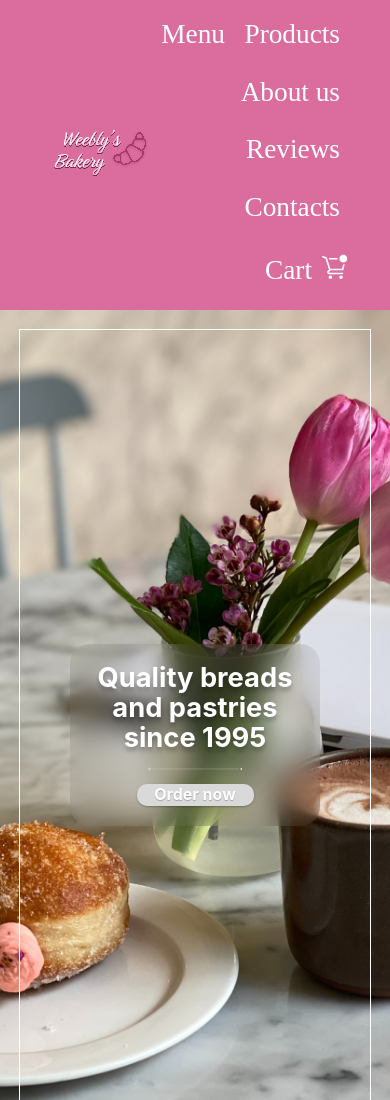
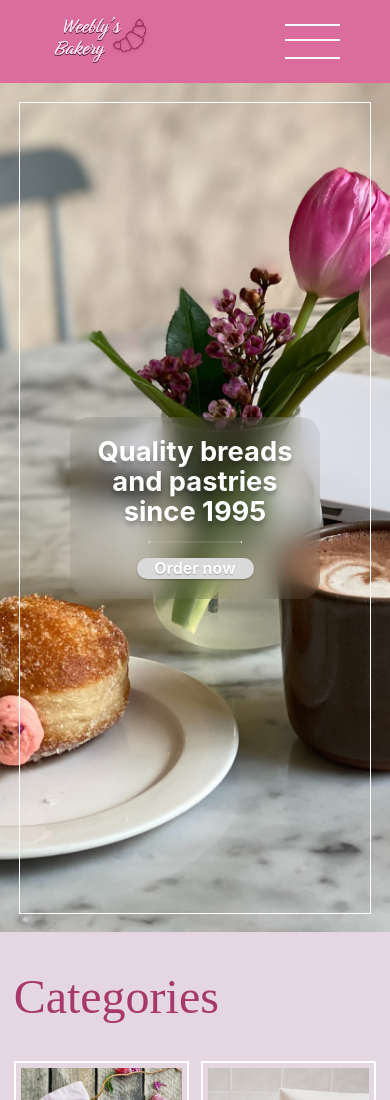
Before and after one commit to obond3006/Weblees-Bakery, a plain HTML site: page index.html in a window 390 px wide. Shown: the top 1100 px of the page. Drawn offline with Linux system fonts and the light colour scheme; a web font is replaced by a local one.

Commit message:
Added js and css for burger

```diff
--- a/index.html
+++ b/index.html
@@ -46,25 +46,26 @@
                     </defs>
                 </svg>
             </div>
+            <div class="burger">
+                <div></div>
+            </div>
             <nav class="menu">
-                <a href="" class="menu"><h3 class="menu">Menu</h3></a>
-                <a href="#categories" class="menu"><h3 class="menu">Products</h3></a>
-                <a href="#about-us" class="menu"><h3 class="menu">About us</h3></a>
-                <a href="#reviews" class="menu"><h3 class="menu">Reviews</h3></a>
-                <a href="#contacts" class="menu"><h3 class="menu">Contacts</h3></a>
-                <div class="cart">
-                    <a href="" class="menu"><h3 class="menu">Cart</h3></a>
-                    <a href="" class="menu"><svg class="cart" width="28" height="28" viewBox="0 0 28 28" fill="none" xmlns="http://www.w3.org/2000/svg">
-                    <path d="M10.3677 24.8889C11.3342 24.8889 12.1177 24.1054 12.1177 23.1389C12.1177 22.1724 11.3342 21.3889 10.3677 21.3889C9.40118 21.3889 8.61768 22.1724 8.61768 23.1389C8.61768 24.1054 9.40118 24.8889 10.3677 24.8889Z" fill="white"/>
-                    <path d="M21 24.8889C21.9665 24.8889 22.75 24.1054 22.75 23.1389C22.75 22.1724 21.9665 21.3889 21 21.3889C20.0335 21.3889 19.25 22.1724 19.25 23.1389C19.25 24.1054 20.0335 24.8889 21 24.8889Z" fill="white"/>
-                    <path d="M17.5545 5.44447C17.5191 5.18671 17.5009 4.92688 17.5001 4.66669C17.5009 4.40651 17.5191 4.14668 17.5545 3.88892H8.93677L9.44232 5.44447H17.5545Z" fill="white"/>
-                    <path d="M23.3334 10.5H23.0067L22.0345 14.7778H10.3678L6.81338 3.52331C6.77493 3.40389 6.70817 3.29554 6.61878 3.20751C6.52939 3.11948 6.42004 3.05437 6.30005 3.01775L3.11116 2.03775C3.0131 2.00762 2.91007 1.9971 2.80795 2.00679C2.70583 2.01647 2.60662 2.04618 2.51598 2.09421C2.33292 2.1912 2.1959 2.35695 2.13505 2.55498C2.07419 2.753 2.0945 2.9671 2.1915 3.15015C2.2885 3.33321 2.45424 3.47023 2.65227 3.53109L5.44449 4.38664L9.01449 15.6644L7.73893 16.7066L7.63782 16.8078C7.32231 17.1714 7.14347 17.6336 7.13211 18.1149C7.12075 18.5962 7.27759 19.0663 7.5756 19.4444C7.78759 19.7022 8.05697 19.9068 8.3622 20.0419C8.66742 20.1769 9.00002 20.2387 9.33338 20.2222H22.3145C22.5208 20.2222 22.7186 20.1403 22.8645 19.9944C23.0103 19.8485 23.0923 19.6507 23.0923 19.4444C23.0923 19.2381 23.0103 19.0403 22.8645 18.8944C22.7186 18.7486 22.5208 18.6666 22.3145 18.6666H9.20893C9.11937 18.6636 9.03211 18.6375 8.95558 18.5908C8.87905 18.5442 8.81584 18.4786 8.77205 18.4005C8.72827 18.3223 8.70538 18.2341 8.70562 18.1445C8.70585 18.0549 8.72919 17.9668 8.77338 17.8889L10.6478 16.3333H22.6567C22.8365 16.3377 23.0123 16.2797 23.1541 16.169C23.2959 16.0584 23.395 15.9021 23.4345 15.7266L24.6556 10.3522C24.2219 10.4517 23.7783 10.5012 23.3334 10.5Z" fill="white"/>
-                    <path d="M23.3332 8.55561C25.481 8.55561 27.2221 6.8145 27.2221 4.66672C27.2221 2.51895 25.481 0.777832 23.3332 0.777832C21.1855 0.777832 19.4443 2.51895 19.4443 4.66672C19.4443 6.8145 21.1855 8.55561 23.3332 8.55561Z" fill="white"/>
-                    </svg>
-                    </a>
-                </div>
+                <a href="" class="menu-link"><h3 class="menu-heading">Menu</h3></a>
+                <a href="#categories" class="menu-link"><h3 class="menu-heading">Products</h3></a>
+                <a href="#about-us" class="menu-link"><h3 class="menu-heading">About us</h3></a>
+                <a href="#reviews" class="menu-link"><h3 class="menu-heading">Reviews</h3></a>
+                <a href="#contacts" class="menu-link"><h3 class="menu-heading">Contacts</h3></a>
+                <a href="#contacts" class="menu-link"><h3 class="menu-heading">Cart</h3></a>
             </nav>
         </div>
+        <nav class="burger-menu">
+            <a href="" class="menu-link"><h3 class="menu-heading">Menu</h3></a>
+            <a href="#categories" class="menu-link"><h3 class="menu-heading">Products</h3></a>
+            <a href="#about-us" class="menu-link"><h3 class="menu-heading">About us</h3></a>
+            <a href="#reviews" class="menu-link"><h3 class="menu-heading">Reviews</h3></a>
+            <a href="#contacts" class="menu-link"><h3 class="menu-heading">Contacts</h3></a>
+            <a href="#contacts" class="menu-link"><h3 class="menu-heading">Cart</h3></a>
+        </nav>
     </header>
     <main>
         <div class="main-page">
@@ -374,5 +375,7 @@
             </div>
         </div>
     </footer>
+
+<script src="script/script.js"></script>
 </body>
 </html>
--- a/script/script.js
+++ b/script/script.js
@@ -0,0 +1,11 @@
+(function() {
+    const burgerBtn = document.querySelector('.burger');
+    const burgerMenu = document.querySelector('.burger-menu');
+
+    function openBurger () {
+        burgerBtn.classList.toggle('active');
+        burgerMenu.classList.toggle('active');
+    }
+
+    burgerBtn.onclick = openBurger;
+})()
--- a/style/style.css
+++ b/style/style.css
@@ -5,7 +5,11 @@ body {
 
 /* Header */
 
-nav.menu {
+.burger-menu {
+    display: none;
+}
+
+.menu {
     display: flex;
     flex-direction: row;
     justify-content: flex-end;
@@ -13,18 +17,6 @@ nav.menu {
     align-items: center;
     padding: 0px;
     gap: 5vw;
-}
-
-div.cart {
-    display: flex;
-    flex-direction: row;
-    align-items: center;
-    justify-content: space-between;
-    padding: 0px;
-}
-
-svg.cart {
-    margin: 30%;
 }
 
 .menu-links {
@@ -35,13 +27,72 @@ svg.cart {
     padding: 15px 50px;
 }
 
-h3.menu:hover {
+.menu-heading:hover {
     color: #A7396A;
 }
 
 header {
     background-color: #DB6D9E;
     margin: 0;
+}
+
+@media (max-width: 920px) {
+    .menu {
+        display: none;
+    }
+
+    .burger-menu.active {
+        display: flex;
+        flex-direction: column;
+        align-items: center;
+        height: 100vh;
+    }
+
+    .burger {
+        position: relative;
+        width: 25px;
+        height: 5px;
+        padding: 15px;
+        cursor: pointer;
+    }
+
+    .burger div,
+    .burger::before,
+    .burger::after {
+        position: absolute;
+        left: 0;
+        height: 2px;
+        width: 100%;
+        background-color: white;
+        transition: all 0.5s ease-in-out;
+    }
+
+    .burger::before,
+    .burger::after {
+        content: " ";
+    }
+
+    .burger::before {
+        top: 0;
+    }
+
+    .burger::after {
+        bottom: 0;
+    }
+
+    .burger.active div {
+        transform: scale(0);
+    }
+
+    .burger.active::before {
+        top: 45%;
+        transform: rotate(-45deg);
+    }
+
+    .burger.active::after {
+        bottom: 45%;
+        transform: rotate(45deg);
+    }
 }
 
 /* Main Page */
@@ -293,7 +344,7 @@ h3 {
     margin: auto;
 }
 
-h3.menu {
+.menu-heading {
     color: #FFFFFF;
 }
 
```
